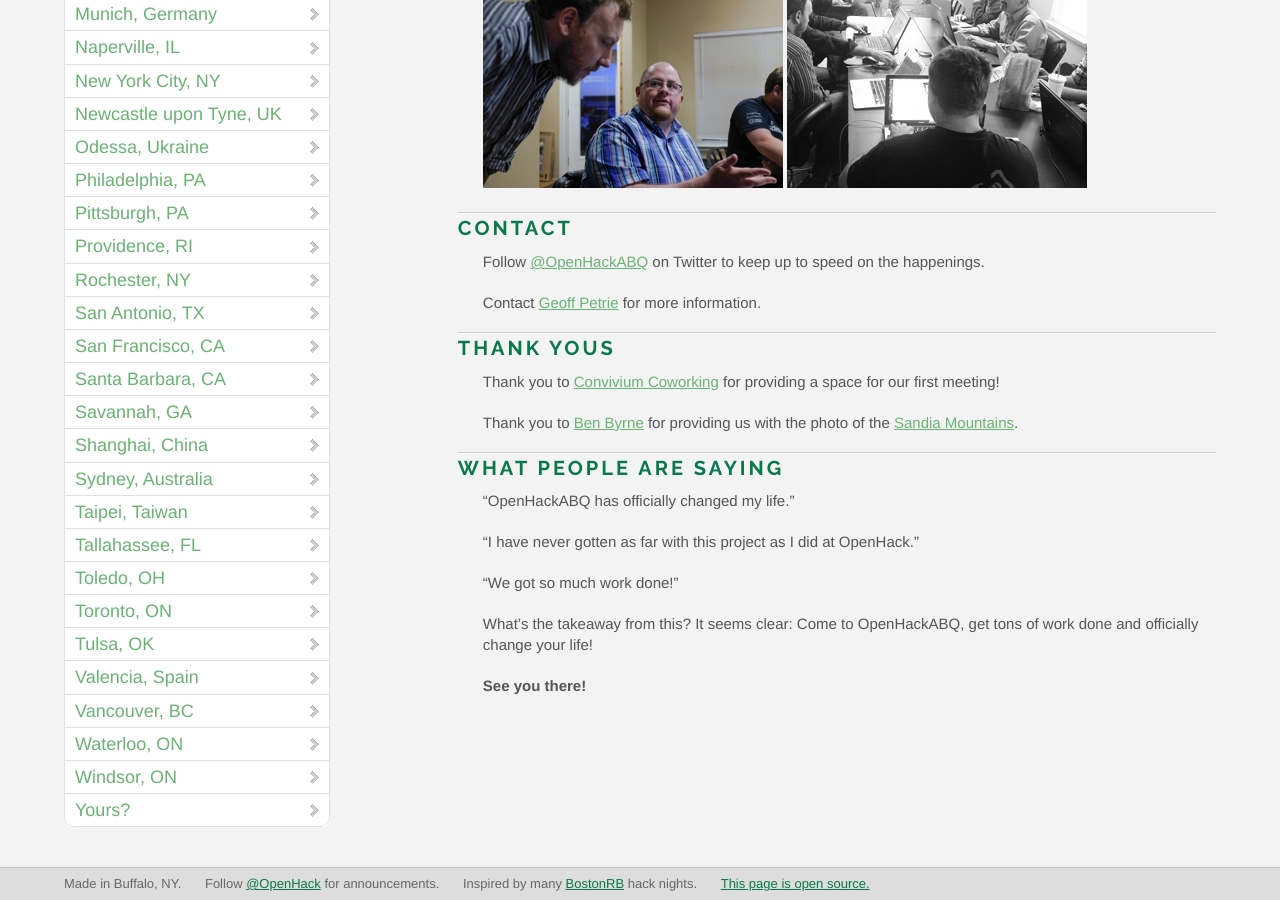
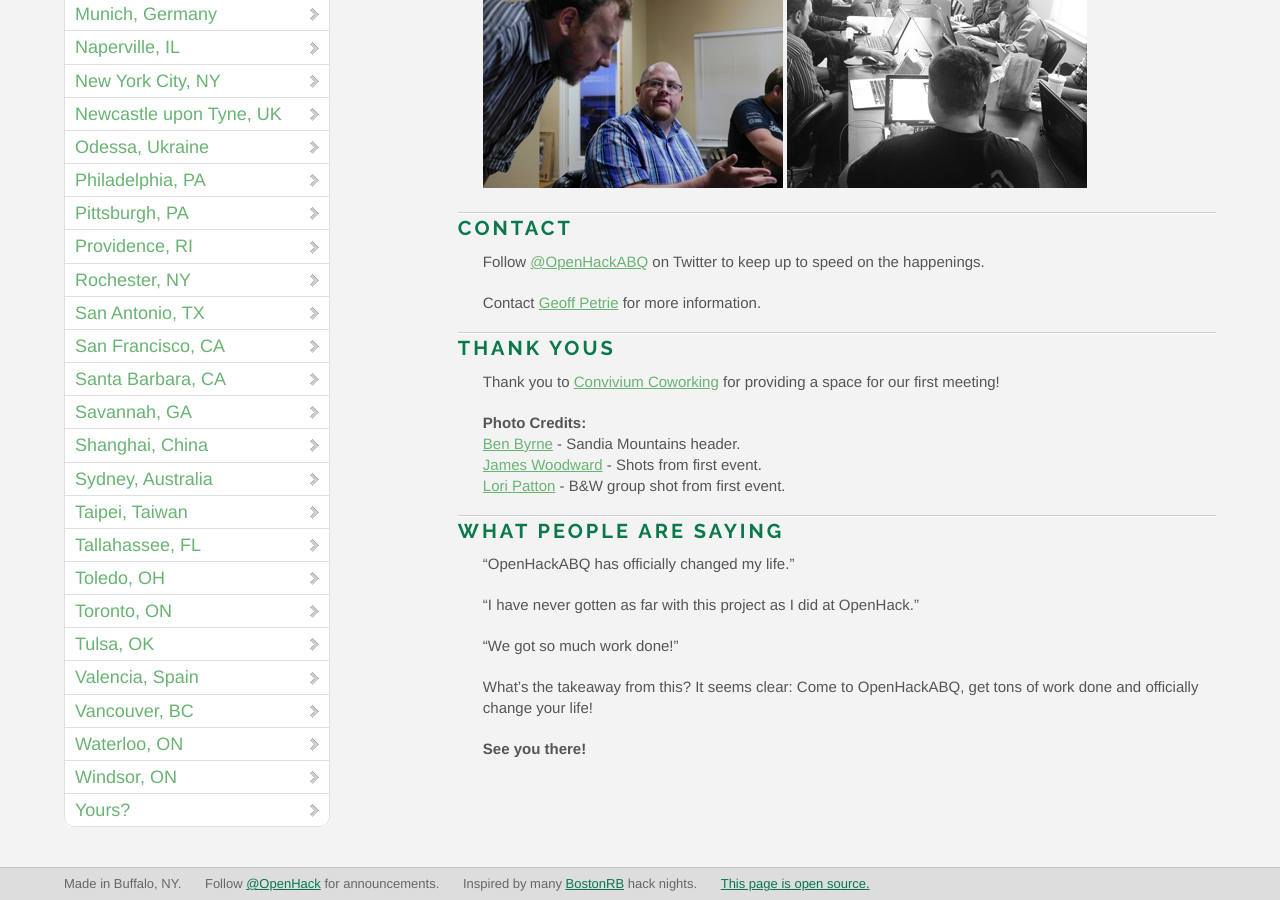
Before and after one commit to OpenHack/openhack.github.com, a Jekyll site: the page built from albuquerque/index.markdown, in a window 1280 px wide and 900 px high, scrolled down 1511 px. Built offline with Jekyll 4.4.1, drawn with Linux system fonts in a browser that asks for light colours; nearby versions of some CDN libraries; Markdown is read by kramdown in place of the engine named in the settings; comment, search, counter and statistics services are not loaded.

Commit message:
Update ABQ thank yous

```diff
--- a/albuquerque/index.markdown
+++ b/albuquerque/index.markdown
@@ -50,9 +50,10 @@ information.
 Thank you to [Convivium Coworking](http://www.conviviumcoworking.com/) for
 providing a space for our first meeting!
 
-Thank you to [Ben Byrne](http://www.flickr.com/photos/drywall/) for providing
-us with the photo of the [Sandia
-Mountains](http://www.flickr.com/photos/drywall/2888810632/).
+**Photo Credits:**
+[Ben Byrne](http://www.flickr.com/photos/drywall/) - Sandia Mountains header.
+[James Woodward](https://twitter.com/JMW) - Shots from first event.
+[Lori Patton](http://design564.com) - B&W group shot from first event.
 
 ### What people are saying
 
```
